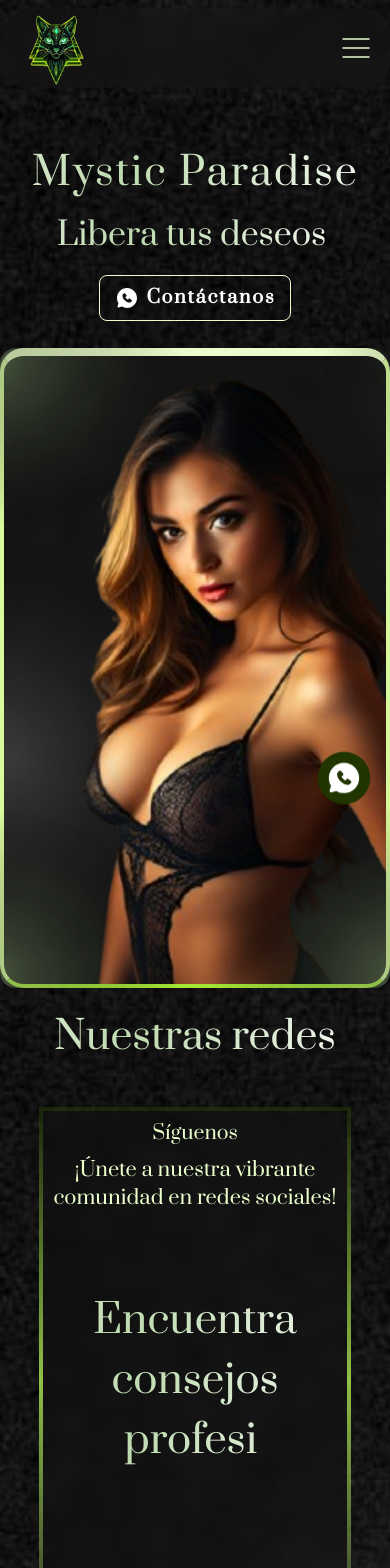
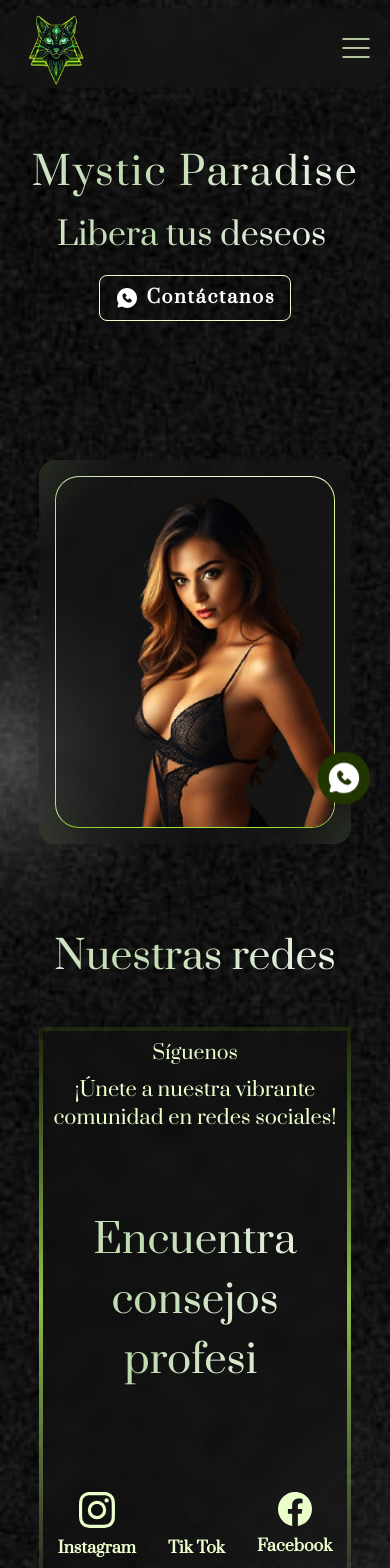
Before and after one commit to FEMirandaT/mystic, a Next.js app: page / in a window 390 px wide. Shown: the top 1568 px of the page. Built offline with nearby package versions, Linux system fonts and the light colour scheme.

Commit message:
image sizes

```diff
--- a/src/components/AboutUs/AboutUs.tsx
+++ b/src/components/AboutUs/AboutUs.tsx
@@ -72,6 +72,7 @@ export const AboutUs = () => {
           src="/gradients/gradientWhite.png"
           alt="Imagen de gradiente"
           width={2200}
+          sizes="(max-width: 750px) 50vw, 25vw"
           height={2200}
           className="relative   "
         />
--- a/src/components/Contact/ContactSection.tsx
+++ b/src/components/Contact/ContactSection.tsx
@@ -28,7 +28,7 @@ export const SOCIAL_NETWORKS = [
 const ContactSection = () => {
   return (
     <section
-      className="pt-52 pb-20 flex flex-col w-full h-screen justify-center items-center gap-10 relative z-30"
+      className="pt-12 pb-20 flex flex-col w-full h-screen justify-center items-center gap-10 relative z-30"
       id="contact"
     >
       <h2 className="text-h10 md:text-h5 animated-gradient-text">
@@ -47,6 +47,7 @@ const ContactSection = () => {
           <Image
             src="/gradients/gradientWhite.png"
             alt="Imagen de gradiente"
+            sizes="(max-width: 750px) 50vw, 25vw"
             width={1800}
             height={1800}
             className="relative pointer-events-none"
--- a/src/components/Footer/Footer.tsx
+++ b/src/components/Footer/Footer.tsx
@@ -45,6 +45,7 @@ export const Footer = () => {
             >
               <Image
                 src={"/logo.png"}
+                sizes="(max-width: 750px) 50vw, 25vw"
                 alt=""
                 quality={100}
                 className="w-15 md:w-108 z-20"
@@ -124,6 +125,7 @@ export const Footer = () => {
             <Image
               src={images[currentImageIndex]}
               alt={`Footer Image ${currentImageIndex + 1}`}
+              sizes="(max-width: 750px) 50vw, 25vw"
               fill
               quality={100}
               className="object-cover rounded-lg"
@@ -134,6 +136,7 @@ export const Footer = () => {
       <figure className="absolute bottom-0 right-0 md:-bottom-[400px] md:-right-[400px] opacity-40  pointer-events-none">
         <Image
           src="/gradients/gradientWhite.png"
+          sizes="(max-width: 750px) 50vw, 25vw"
           alt="Imagen de gradiente"
           width={800}
           height={800}
@@ -144,6 +147,7 @@ export const Footer = () => {
         <Image
           src="/gradients/gradientWhite.png"
           alt="Imagen de gradiente"
+          sizes="(max-width: 750px) 50vw, 25vw"
           width={600}
           height={600}
           className="relative   "
--- a/src/components/Gallery/CardImage.tsx
+++ b/src/components/Gallery/CardImage.tsx
@@ -30,6 +30,7 @@ const CardImage = memo(({ image, setSelected }: PropsImage) => {
         className="bg-base-100 shadow-xl w-full cursor-pointer object-cover h-full rounded-lg"
         alt="Gallery image"
         fill
+        sizes="(max-width: 750px) 50vw, 25vw"
       />
     </motion.div>
   );
--- a/src/components/Header/FloatingImages.tsx
+++ b/src/components/Header/FloatingImages.tsx
@@ -56,6 +56,7 @@ const FloatingImages = () => {
           >
             <Image
               src={image}
+              sizes="(max-width: 750px) 50vw, 25vw"
               alt="Imagen de uno de los cuartos"
               fill
               quality={100}
--- a/src/components/Header/Header.tsx
+++ b/src/components/Header/Header.tsx
@@ -20,7 +20,7 @@ const Header = () => {
   // }, []);
   return (
     <header className="w-screen h-screen z-0 relative font-prata" id="header">
-      <div className="flex flex-col items-center justify-center">
+      <div className="flex flex-col h-full items-center justify-between">
         {/* <CustomDialog isOpen={isDialogOpen} onOpenChange={setIsDialogOpen}>
           <video
             src="/modal.mp4"
@@ -37,6 +37,7 @@ const Header = () => {
           alt="Imagen de gradiente"
           width={1600}
           height={1600}
+          sizes="(max-width: 750px) 50vw, 25vw"
           className="absolute top-2/3 right-1/2 opacity-50  pointer-events-none"
         />
         <figure className="absolute -top-80 right-0 opacity-30 pointer-events-none">
@@ -46,6 +47,7 @@ const Header = () => {
             width={800}
             height={800}
             className="relative"
+            sizes="(max-width: 750px) 50vw, 25vw"
           />
         </figure>
         <HeaderLeft />
--- a/src/components/Header/HeaderLeft.tsx
+++ b/src/components/Header/HeaderLeft.tsx
@@ -4,7 +4,7 @@ import CustomButton from "../ui/CustomButton";
 
 const HeaderLeft = () => {
   return (
-    <div className="w-full h-screen flex flex-col justify-start items-center top-36 relative gap-4 z-30  ">
+    <div className="w-full flex flex-col justify-start items-center top-36 relative gap-4 z-30  ">
       <div className="flex flex-col gap-2 justify-center items-center">
         <h1 className="text-h10 md:text-h5 tracking-wider animated-gradient-text text-white">
           Mystic Paradise
--- a/src/components/Header/HeaderRight.tsx
+++ b/src/components/Header/HeaderRight.tsx
@@ -6,7 +6,7 @@ const HeaderRight = () => {
   return (
     <div
       className={clsx(
-        "absolute flex justify-center w-full -bottom-36 pointer-events-none",
+        "flex justify-center w-full -bottom-36 pointer-events-none",
         "flex"
       )}
     >
--- a/src/components/Header/HeaderRightAnimated.tsx
+++ b/src/components/Header/HeaderRightAnimated.tsx
@@ -21,7 +21,7 @@ const HeaderRightAnimated = () => {
   return (
     <motion.div
       className={clsx(
-        "absolute flex justify-center w-full -bottom-36 pointer-events-none",
+        "flex justify-center w-full -bottom-36 pointer-events-none",
         isVisible ? "flex" : "hidden"
       )}
       style={{ scale, opacity }}
--- a/src/components/Navbar/Navbar.tsx
+++ b/src/components/Navbar/Navbar.tsx
@@ -28,6 +28,7 @@ export const Navbar = () => {
           className="w-15 md:w-108 z-20"
           width={80}
           height={40}
+          sizes="(max-width: 750px) 50vw, 25vw"
         />
       </a>
 
--- a/src/components/Reusables/ImageBlurFrame.tsx
+++ b/src/components/Reusables/ImageBlurFrame.tsx
@@ -7,16 +7,18 @@ interface Props {
   height: number;
 }
 
-const ImageBlurFrame = ({ image, width, height }: Props) => {
+const ImageBlurFrame = ({ image }: Props) => {
   return (
     <div
-      className={clsx("relative p-4 glass z-10 rounded-2xl overflow-hidden  ")}
-      style={{ width: `${width}px`, height: `${height}px` }}
+      className={clsx(
+        "relative p-4 glass z-10 rounded-2xl overflow-hidden w-4/5 h-96 md:h-[600px]"
+      )}
     >
       <Image
         src="/gradients/gradientLight.png"
         alt="Imagen de gradiente"
         width={500}
+        sizes="(max-width: 750px) 30vw, (max-width: 1200px) 50vw, 33vw"
         height={700}
         className="absolute   -top-40 -right-80 z-30"
       />
@@ -24,22 +26,25 @@ const ImageBlurFrame = ({ image, width, height }: Props) => {
         src="/gradients/gradientLight.png"
         alt="Imagen de gradiente"
         width={500}
+        sizes="(max-width: 750px) 30vw, (max-width: 1200px) 50vw, 33vw"
         height={500}
         className="absolute   -top-40 -left-52 z-30"
       />
-      <figure>
+      <figure className="relative w-full h-full">
         <Image
           src={image}
+          sizes="(max-width: 750px) 90vw, (max-width: 1200px) 50vw, 33vw"
           alt="Image for reference"
           fill
           priority
           quality={100}
           objectFit="cover"
-          className="pt-4 border-4 border-t-8 border-r-4 border-t-lime-100 border-x-lime-200 border-b-lime-400 rounded-3xl z-20"
+          className="pt-4 border border-t-lime-100 border-x-lime-200 border-b-lime-400 rounded-3xl z-20"
         />
       </figure>{" "}
       <Image
         src="/gradients/gradientLight.png"
+        sizes="(max-width: 750px) 90vw, (max-width: 1200px) 50vw, 33vw"
         alt="Imagen de gradiente"
         width={500}
         height={500}
@@ -47,6 +52,7 @@ const ImageBlurFrame = ({ image, width, height }: Props) => {
       />
       <Image
         src="/gradients/gradientLight.png"
+        sizes="(max-width: 750px) 30vw, (max-width: 1200px) 50vw, 33vw"
         alt="Imagen de gradiente"
         width={500}
         height={500}
--- a/src/components/Sidebar/Sidebar.tsx
+++ b/src/components/Sidebar/Sidebar.tsx
@@ -45,17 +45,17 @@ export const Sidebar = ({ isSidebarOpen, setSidebarOpen }: Props) => {
       <div className="flex flex-col flex-1 mt-20">
         <div className="w-full relative flex flex-col gap-20">
           <div className={`transition-all flex flex-col gap-8`}>
-            <h3 className="text-h10 text-white  inline">Menú</h3>
+            <h3 className="text-h10 text-primarydark  inline">Menú</h3>
           </div>
           <SidebarLinks />
         </div>
       </div>
-      <p className="l1 text-p-2 text-center text-primary">
+      <p className="l1 text-p-2 text-center text-primarydark">
         © Copyright 2024 — &quot;Todos los derechos reservados&quot;
       </p>
       <Link
         href="www.fmiranda.com"
-        className="text-xs text-center text-primary underline"
+        className="text-xs text-center text-primarydark underline"
       >
         Desarrollado por FMirandaDev
       </Link>
```
Also changed, not shown: public/header/woman.png, public/header/woman.webp (added).
